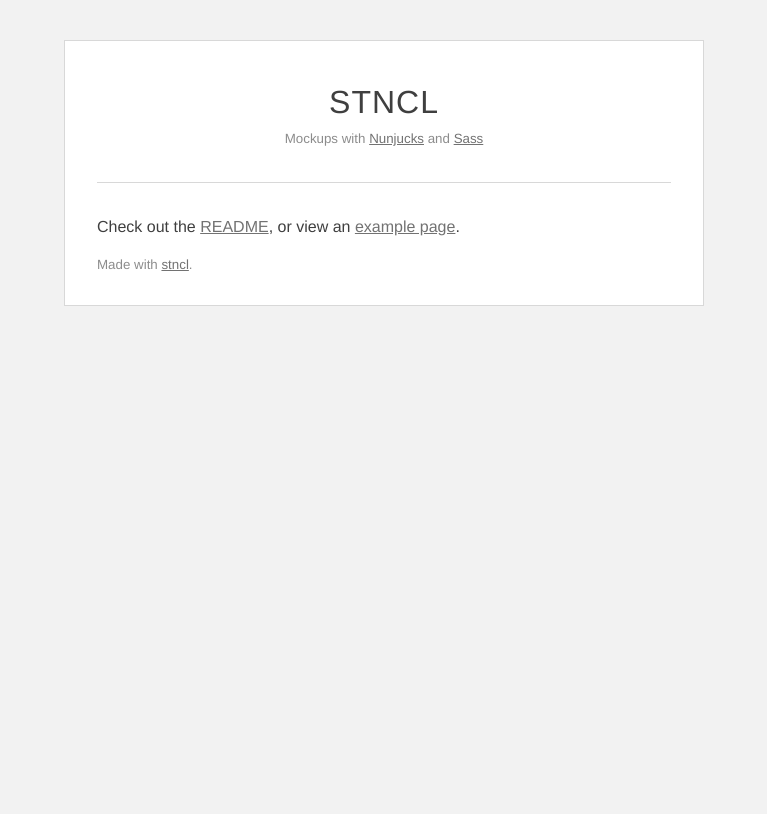
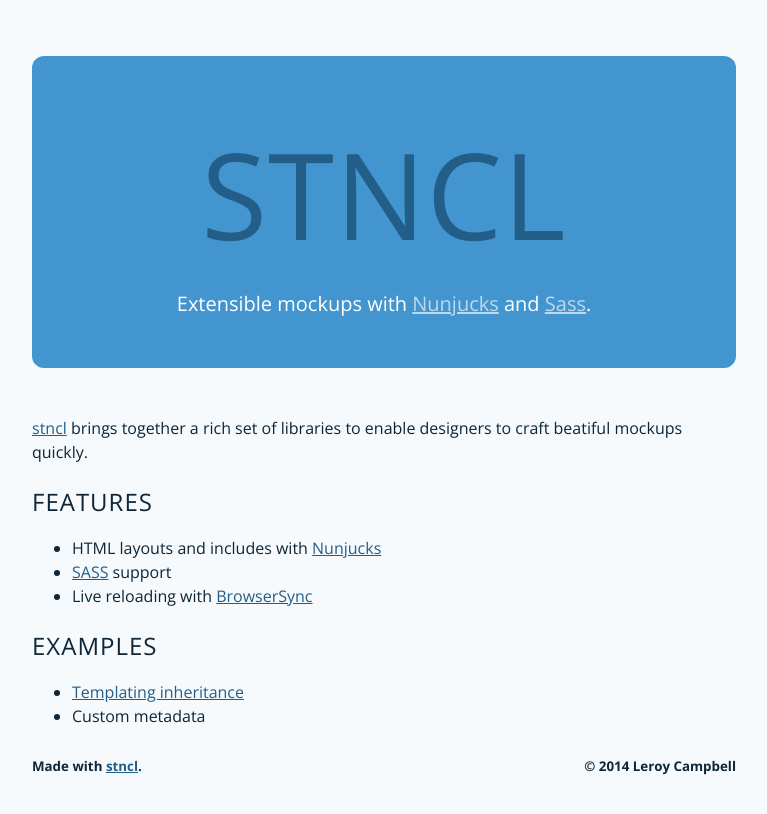
Before and after one commit to artisonian/stncl, a plain HTML site: page index.html in a window 1280 px wide. Shown: the whole page, without its empty margins (256-1023 px from the left). Drawn offline with nearby package versions, Linux system fonts and the light colour scheme.

Commit message:
generate project pages for v0.1.0

```diff
--- a/index.html
+++ b/index.html
@@ -9,26 +9,45 @@
     <div class="container">
       <header>
 
-        <h1>Stncl</h1>
+        <h1><a href="http://artisonian.github.io/stncl/">Stncl</a></h1>
         <small>
-          Mockups with
-          <a href="http://jlongster.github.io/nunjucks/">Nunjucks</a> and
-          <a href="http://sass-lang.com">Sass</a>
+          Extensible mockups with
+          <a href="http://mozilla.github.io/nunjucks/">Nunjucks</a> and
+          <a href="http://sass-lang.com">Sass</a>.
         </small>
 
       </header>
 
 
 
-<p>
-  Check out the <a href="https://github.com/artisonian/stncl">README</a>,
-  or view an <a href="page.html">example page</a>.
-<p>
+<div>
+  <a href="http://artisonian.github.io/stncl/">stncl</a> brings together a rich set of libraries to
+  enable designers to craft beatiful mockups quickly.
+</div>
+
+<div>
+  <h2>Features</h2>
+  <ul class="feature-list">
+    <li>HTML layouts and includes with <a href="http://mozilla.github.io/nunjucks/" title="Nunjucks">Nunjucks</a></li>
+    <li><a href="http://sass-lang.com" title="SASS">SASS</a> support</li>
+    <li>Live reloading with <a href="http://browsersync.io" title="BrowserSync">BrowserSync</a></li>
+  </ul>
+</div>
+
+<div>
+  <h2>Examples</h2>
+  <ul class="example-list">
+    <li><a href="page.html">Templating inheritance</a></li>
+    <li>Custom metadata</li>
+  </ul>
+</div>
+
 
 
       <footer>
 
-        <p>Made with <a href="https://github.com/artisonian/stncl">stncl</a>.</p>
+        <p class="colophon">Made with <a href="https://github.com/artisonian/stncl">stncl</a>.</p>
+        <p class="copyright">&copy; 2014 Leroy Campbell</p>
 
       </footer>
     </div>
--- a/style.css
+++ b/style.css
@@ -1,24 +1,39 @@
+@import url(http://fonts.googleapis.com/css?family=Open+Sans:400italic,700italic,400,700);
 * {
   box-sizing: border-box; }
 
 body {
-  font: 100%/1.5 "Avenir Next", "Helvetica Neue", sans-serif;
-  color: #3f3f3f;
-  background-color: #f2f2f2;
+  font: 100%/1.5 "Open Sans", "Avenir Next", "Helvetica Neue", sans-serif;
+  color: #0e2638;
+  background-color: #f6fafd;
   padding-top: 2em; }
 
 a {
-  color: #727272; }
+  color: #235e89; }
   a:hover {
-    color: #a5a5a5; }
+    color: #4395cf; }
 
 header {
   text-align: center;
-  border-bottom: 1px solid #d8d8d8;
   margin-bottom: 2em;
-  padding-bottom: 2em; }
+  padding: 2em;
+  background-color: #4395cf;
+  border-radius: 0.5em;
+  font-size: 1.5em; }
+  header h1 {
+    margin: 0;
+    color: #2e7ab1;
+    font-size: 5em; }
+    header h1 a {
+      text-decoration: none; }
+      header h1 a:hover {
+        color: #BDD9EE; }
   header small {
-    color: #8c8c8c; }
+    color: white; }
+    header small a {
+      color: #BDD9EE; }
+      header small a:hover {
+        color: white; }
 
 h1, h2, h3, h4, h5, h6 {
   margin-bottom: 0;
@@ -28,11 +43,21 @@
 
 .container {
   margin: 0 auto;
-  max-width: 40em;
-  padding: 1em 2em;
-  background-color: white;
-  border: 1px solid #d8d8d8; }
+  max-width: 48em;
+  padding: 1em 2em; }
+
+.pull-left, footer .colophon {
+  float: left; }
+
+.pull-right, footer .copyright {
+  float: right; }
+
+.clearfix:before, footer:before, .clearfix:after, footer:after {
+  content: " ";
+  display: table; }
+.clearfix:after, footer:after {
+  clear: both; }
 
 footer {
   font-size: smaller;
-  color: #8c8c8c; }
+  font-weight: bold; }
```
Also changed, not shown: page.html (+6 -5 lines).
